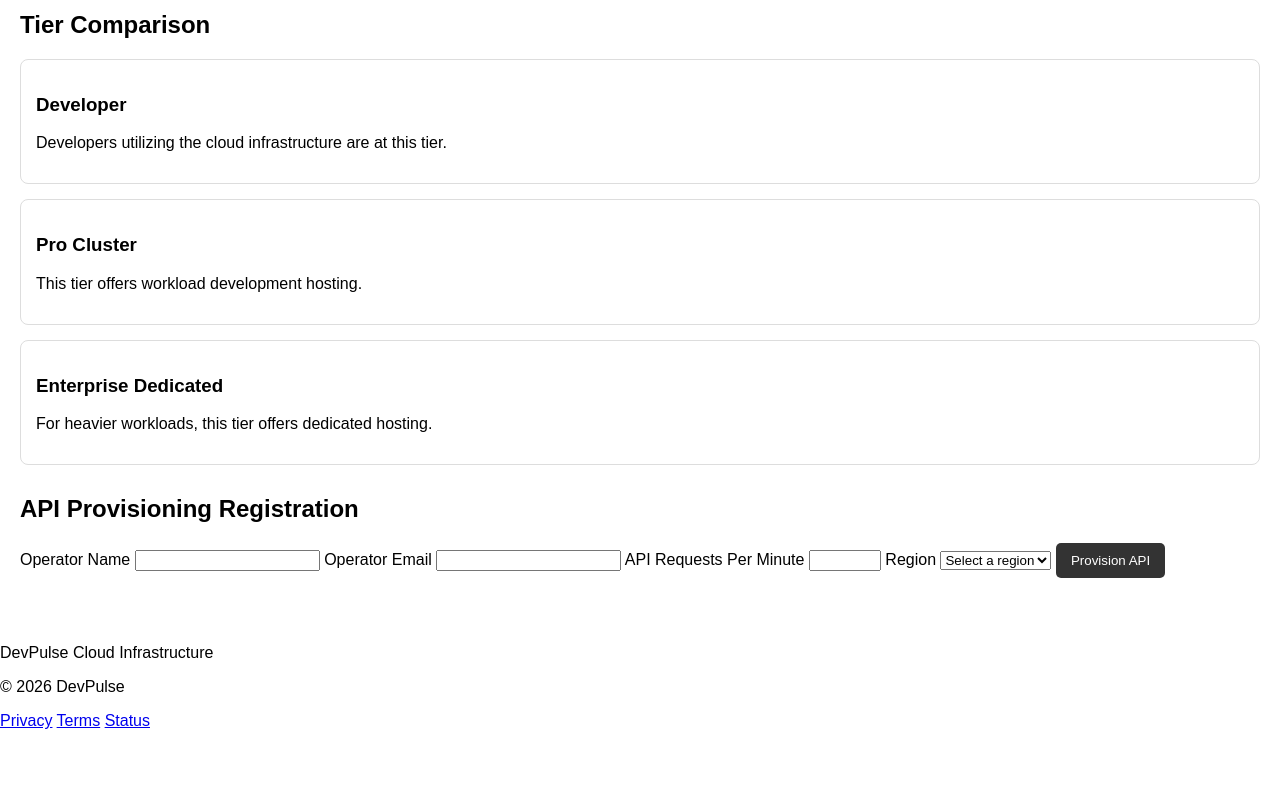
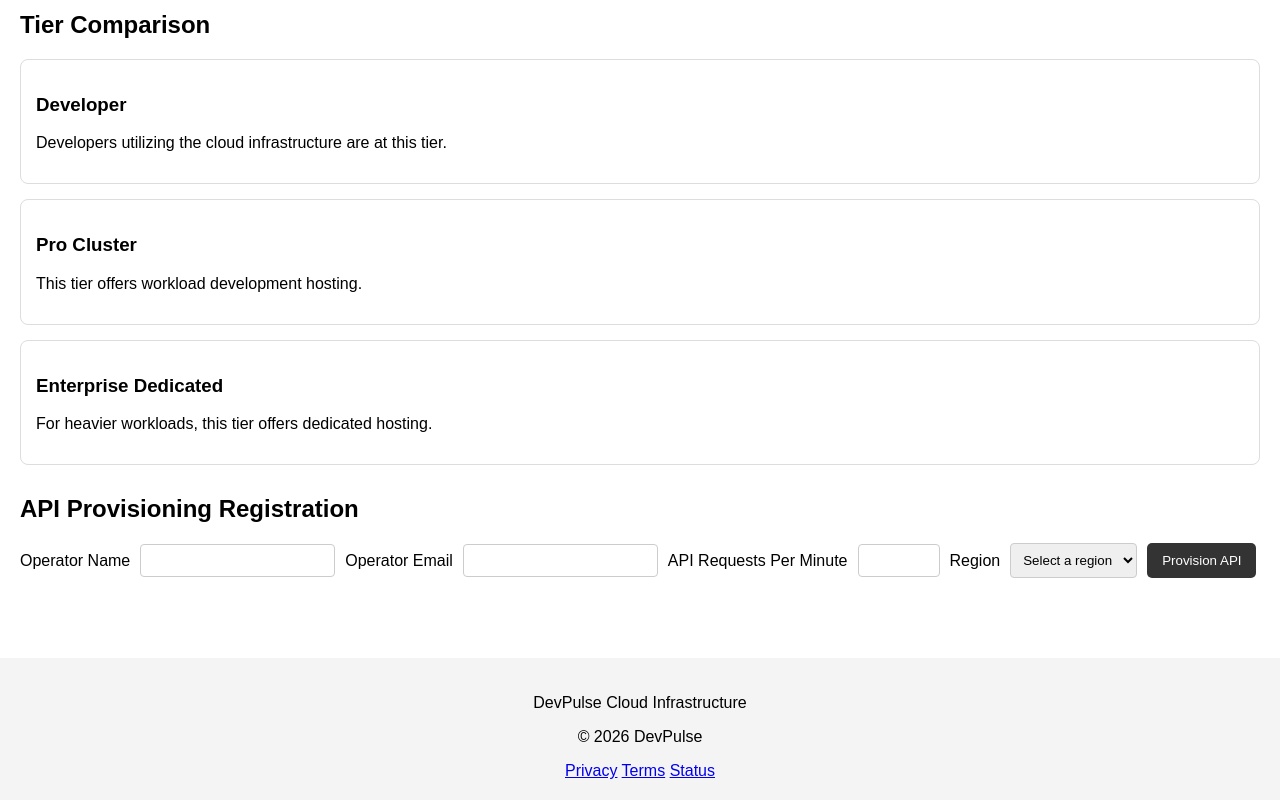
Before and after one commit to Husseinahmad113/devpulse-dashboard, a plain HTML site: page index.html in a window 1280 px wide. Shown: the part 736-1536 px from the top of the page. Before the commit the page ends 1466 px from the top, so only its background shows below. Drawn offline with Linux system fonts and the light colour scheme.

Commit message:
Style form and footer

```diff
--- a/styles.css
+++ b/styles.css
@@ -49,3 +49,22 @@ button {
     background-color: #333;
     color: white;
 }
+
+form {
+    display: flex;
+    gap: 10px;
+    align-items: center;
+    flex-wrap: wrap;
+}
+
+input, select {
+    padding: 8px;
+    border: 1px solid #ccc;
+    border-radius: 4px;
+}
+footer {
+    margin-top: 30px;
+    padding: 20px;
+    background-color: #f4f4f4;
+    text-align: center;
+}
```
